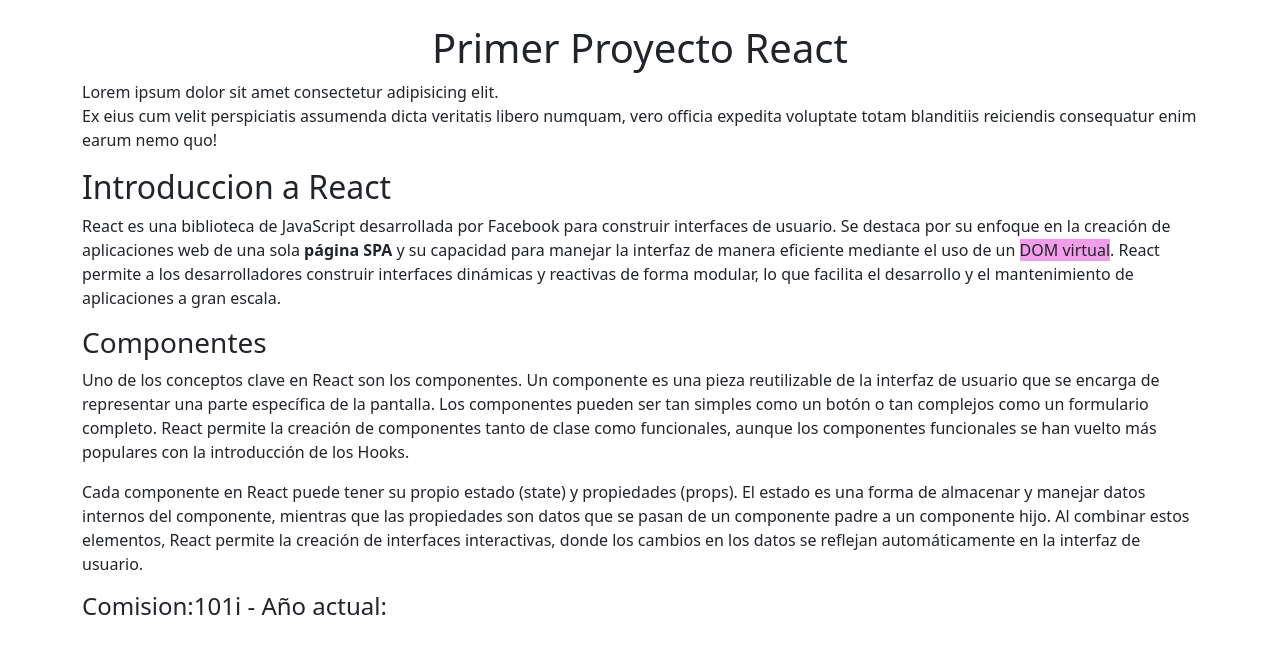
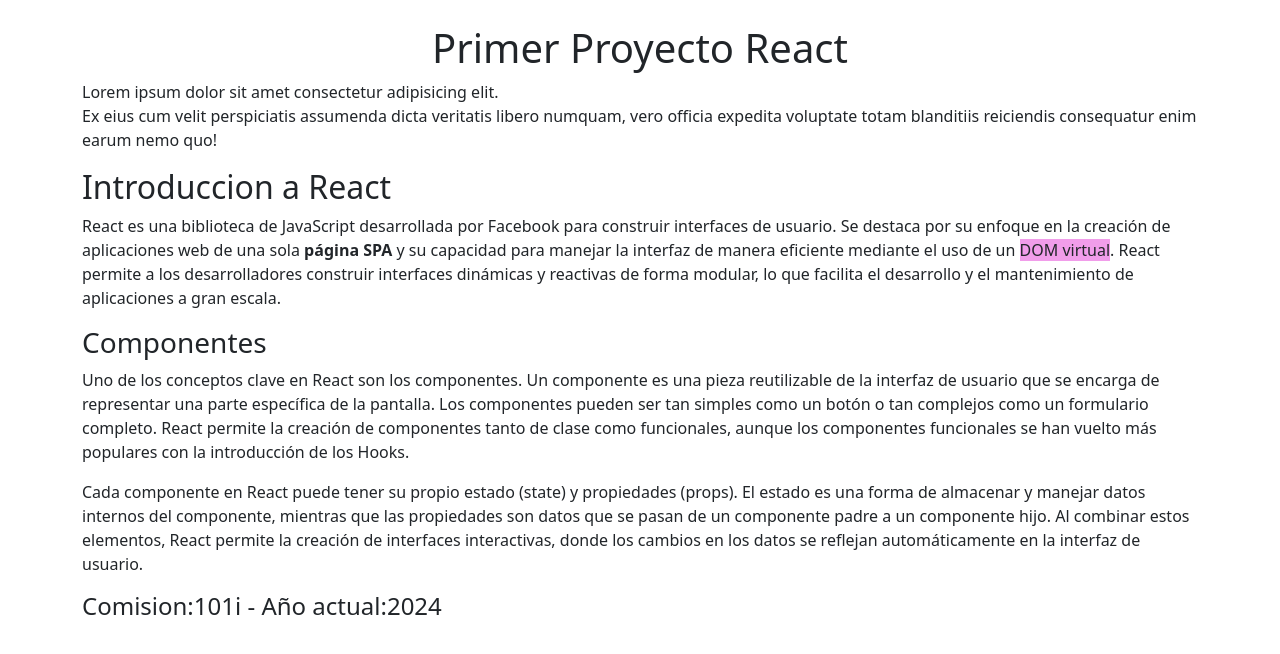
Before and after one commit to EugeSan-hub/contador, a React (Vite) app: page / in a window 1280 px wide. Shown: the top 654 px of the page. Built offline with nearby package versions, Linux system fonts and the light colour scheme.

Commit message:
enviamos un segundo props de prueba

```diff
--- a/src/components/Informacion.jsx
+++ b/src/components/Informacion.jsx
@@ -2,10 +2,9 @@
 
 const Informacion = () => {
   // aqui agrego la mayor parte de logica
-
+  const anio = new Date().getFullYear();
   return (
-    // algo de logica acá
-    <section>
+        <section>
       <h2>Introduccion a React </h2>
       <p>
         React es una biblioteca de JavaScript desarrollada por Facebook para
@@ -18,7 +17,7 @@
         aplicaciones a gran escala.
       </p>
       {/* enviar un props */}
-      <Teoria comision='101i'></Teoria>
+      <Teoria comision='101i' anioActual={anio}></Teoria>
     </section>
   );
 };
--- a/src/components/Teoria.jsx
+++ b/src/components/Teoria.jsx
@@ -4,7 +4,7 @@
             <h3>Componentes</h3>
             <p>Uno de los conceptos clave en React son los componentes. Un componente es una pieza reutilizable de la interfaz de usuario que se encarga de representar una parte específica de la pantalla. Los componentes pueden ser tan simples como un botón o tan complejos como un formulario completo. React permite la creación de componentes tanto de clase como funcionales, aunque los componentes funcionales se han vuelto más populares con la introducción de los Hooks.</p>
             <p>Cada componente en React puede tener su propio estado (state)  y propiedades (props). El estado es una forma de almacenar y manejar datos internos del componente, mientras que las propiedades son datos que se pasan de un componente padre a un componente hijo. Al combinar estos elementos, React permite la creación de interfaces interactivas, donde los cambios en los datos se reflejan automáticamente en la interfaz de usuario.</p>
-            <h4>Comision:{props.comision}   - Año actual:  </h4>
+            <h4>Comision:{props.comision} - Año actual:{props.anioActual} </h4>
         </article>
     );
 };
```
